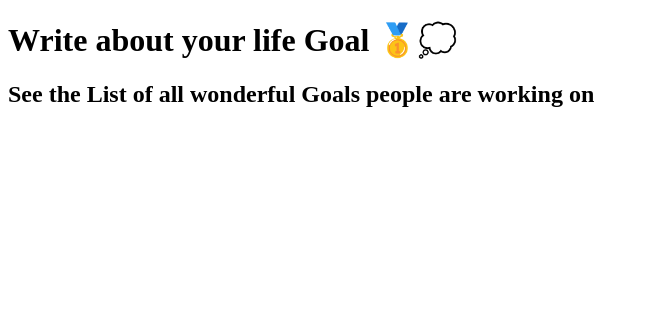
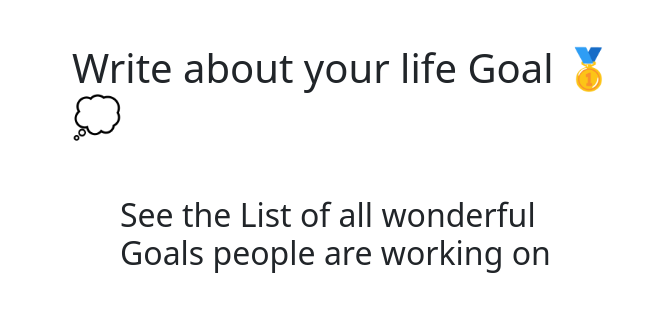
Before and after one commit to agrittiwari/nextjs-mongodb-v1, a Next.js app: page / in a window 1280 px wide. Shown: the top 312 px of the page, without its empty margins (0-657 px from the left). Built offline with nearby package versions, Linux system fonts and the light colour scheme; no server answers.

Commit message:
basic markup style set

```diff
--- /dev/null
+++ b/pages/_app.js
@@ -0,0 +1,6 @@
+import '../styles.css'
+
+// This default export is required in a new `pages/_app.js` file.
+export default function MyApp({ Component, pageProps }) {
+  return <Component {...pageProps} />
+}
--- a/pages/index.js
+++ b/pages/index.js
@@ -5,19 +5,23 @@ export default function Home({ isConnected }) {
   return (
     <div className="container">
       <Head>
-        <title>Life Goal</title>
+        <title>Write your Life Goal</title>
         <link rel="icon" href="/favicon.ico" />
+        <link href="https://unpkg.com/tailwindcss@^1.0/dist/tailwind.min.css" rel="stylesheet" />
+
+   <link href="https://cdn.jsdelivr.net/npm/bootstrap@5.1.0/dist/css/bootstrap.min.css" rel="stylesheet" integrity="sha384-KyZXEAg3QhqLMpG8r+8fhAXLRk2vvoC2f3B09zVXn8CA5QIVfZOJ3BCsw2P0p/We" crossorigin="anonymous"></link>
+
       </Head>
 
-      <main>
-        <h1 className="title">
+      <main className='box-content  items-center px-10'>
+        <h1 className="title box-content  pt-4 ">
           Write about your life Goal 🥇💭
         </h1>
 
         {isConnected ? (
-          <h2 className="subtitle">See the List of all wonderful Goals people are working on</h2>
+          <h2 className="subtitle box-content  p-5 ">See the List of all wonderful Goals people are working on</h2>
         ) : (
-          <h2 className="subtitle">
+          <h2 className="subtitle box-content  p-2">
           There is no access to Dreamland
           </h2>
         )}
--- /dev/null
+++ b/styles.css
@@ -0,0 +1,7 @@
+body {
+    font-family: 'SF Pro Text', 'SF Pro Icons', 'Helvetica Neue', 'Helvetica',
+      'Arial', sans-serif;
+    padding: 20px 20px 60px;
+    max-width: 720px;
+    margin: 0 auto;
+  }
--- /dev/null
+++ b/tailwind.config.js
@@ -0,0 +1,7 @@
+module.exports = {
+    theme: {
+      container: {
+        center: true,
+      },
+    },
+  }
```
